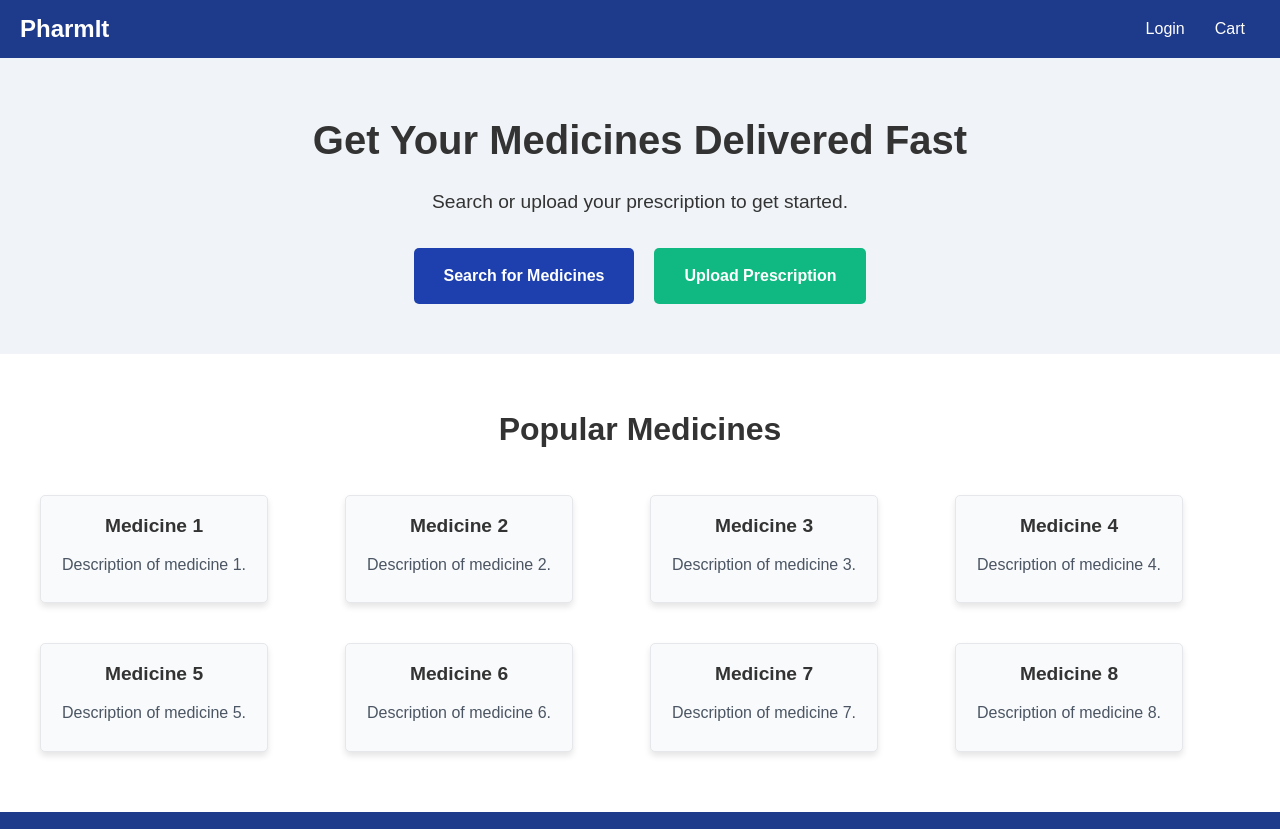
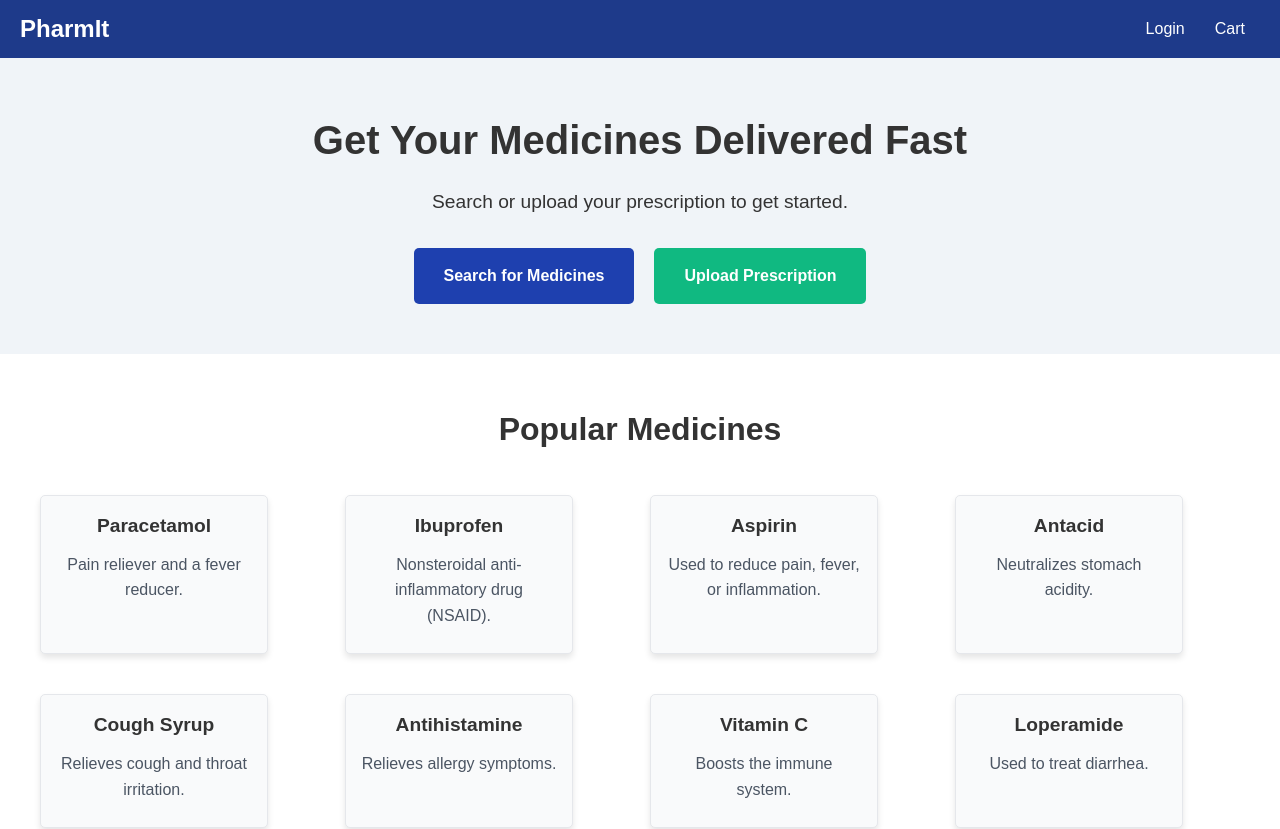
Before and after one commit to nihalsaran/qcommerce-pharmacy, a React (Vite) app: page / in a window 1280 px wide. Shown: the top 829 px of the page. Built offline with nearby package versions, Linux system fonts and the light colour scheme.

Commit message:
landing page

```diff
--- a/src/pages/LandingPage/LandingPage.jsx
+++ b/src/pages/LandingPage/LandingPage.jsx
@@ -3,6 +3,17 @@ import { Link } from 'react-router-dom'; // Assuming you're using React Router
 import './LandingPage.css';
 
 const LandingPage = () => {
+  const medicines = [
+    { name: 'Paracetamol', description: 'Pain reliever and a fever reducer.' },
+    { name: 'Ibuprofen', description: 'Nonsteroidal anti-inflammatory drug (NSAID).' },
+    { name: 'Aspirin', description: 'Used to reduce pain, fever, or inflammation.' },
+    { name: 'Antacid', description: 'Neutralizes stomach acidity.' },
+    { name: 'Cough Syrup', description: 'Relieves cough and throat irritation.' },
+    { name: 'Antihistamine', description: 'Relieves allergy symptoms.' },
+    { name: 'Vitamin C', description: 'Boosts the immune system.' },
+    { name: 'Loperamide', description: 'Used to treat diarrhea.' }
+  ];
+
   return (
     <div className="landing-page">
       {/* Header */}
@@ -28,11 +39,10 @@ const LandingPage = () => {
       <section className="popular-medicines">
         <h2 className="section-title">Popular Medicines</h2>
         <div className="medicine-grid">
-          {/* Replace with dynamic content */}
-          {Array.from({ length: 8 }).map((_, idx) => (
+          {medicines.map((medicine, idx) => (
             <div key={idx} className="medicine-item">
-              <h3>Medicine {idx + 1}</h3>
-              <p>Description of medicine {idx + 1}.</p>
+              <h3>{medicine.name}</h3>
+              <p>{medicine.description}</p>
             </div>
           ))}
         </div>
```
